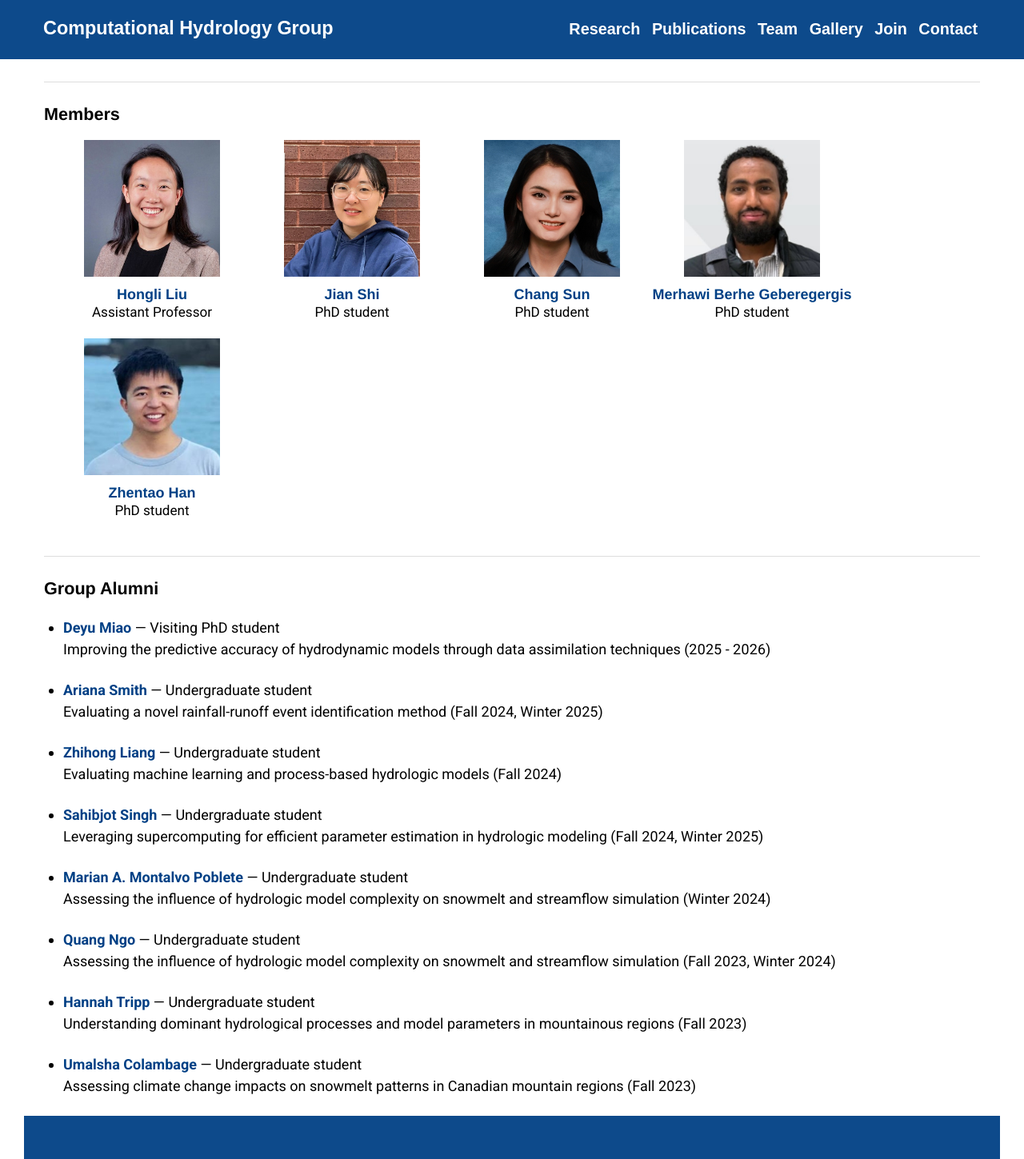
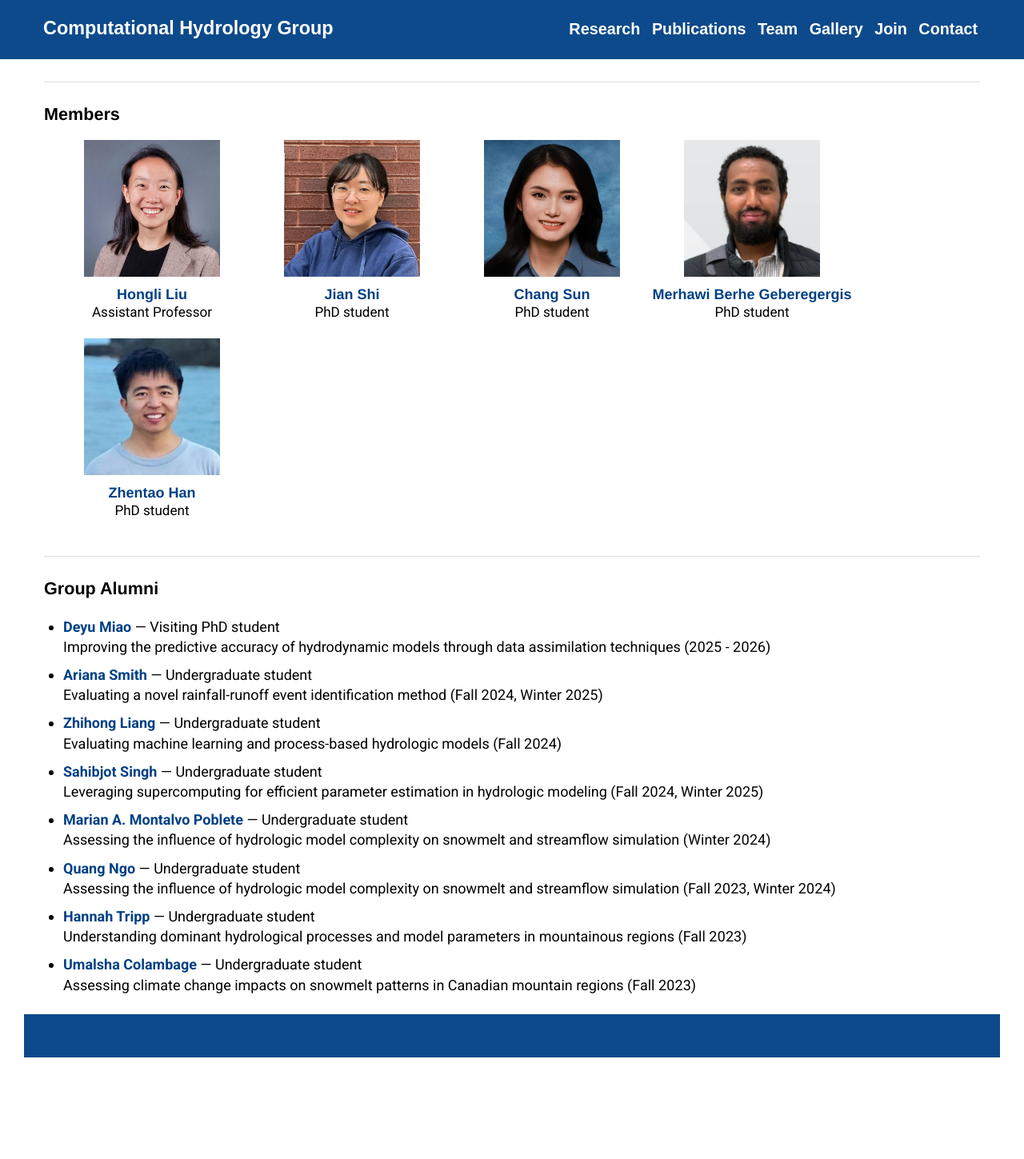
Before and after one commit to h294liu/h294liu.github.io, a Jekyll site: the page built from team.md, in a window 1280 px wide. Shown: the whole page at 80% size. Built offline with Jekyll 4.4.1, drawn with Linux system fonts in a browser that asks for light colours; nearby versions of some CDN libraries; after the commit the page ends 1322 px from its top, so only the background shows below that.

Commit message:
minot format team

```diff
--- a/_sass/_layout.scss
+++ b/_sass/_layout.scss
@@ -196,6 +196,14 @@ img {
   margin-bottom: 5px; /* Adjust the spacing between education background items */
 }
 
+.former-students-list li {
+  margin-bottom: 10px;   /* adjust: 4–10px usually feels good */
+  line-height: 1.4;
+}
+
+.former-students-list li p {
+  margin: 0;
+}
 
 /*
 *	Header
--- a/team.md
+++ b/team.md
@@ -25,51 +25,19 @@ main_nav: true
 
 <hr>
 
-<!-- <h4>Former graduate students</h4>
-<div class="row">
-    {% for member in site.categories['former_member_grad'] reversed %}
-    <div class="col-lg-4 col-md-4 col-sm-4">
-      <div class="member-info">
-        <div class="square-image">
-          <img src="{{ site.baseurl }}/assets/img/{{ member.img }}" alt="{{ member.name }}">
-        </div>
-        <div class="text-container">
-          <h4><a href="{{ member.url | prepend: site.baseurl }}">{{ member.name }}</a></h4>
-          <p>{{ member.position }}</p>
-        </div>
-      </div>
-    </div>
-    {% endfor %}
-</div>
-
-<hr>
-
-<h4>Former undergraduate students</h4>
-<div class="row">
-    {% for member in site.categories['former_member_undergrad'] %}
-    <div class="col-lg-4 col-md-4 col-sm-4">
-      <div class="member-info">
-        <div class="square-image">
-          <img src="{{ site.baseurl }}/assets/img/{{ member.img }}" alt="{{ member.name }}">
-        </div>
-        <div class="text-container">
-          <h4><a href="{{ member.url | prepend: site.baseurl }}">{{ member.name }}</a></h4>
-          <p>{{ member.term }}</p>
-        </div>
-      </div>
-    </div>
-  {% endfor %}
-</div> -->
-
 <h4>Group Alumni</h4>
-
+<ul class="former-students-list">
 {% assign former_students = site.categories['former_member_grad']
   | concat: site.categories['former_member_undergrad']
   | sort: 'date' %}
 
 {% for member in former_students reversed %}
-
-- **[{{ member.name }}]({{ member.url | prepend: site.baseurl }})** — {{ member.position }}
-  {{ member.project }} ({{ member.term }})
-
+  <li>
+    <strong>
+      <a href="{{ member.url | prepend: site.baseurl }}">{{ member.name }}</a>
+    </strong>
+    — {{ member.position }}<br>
+    {{ member.project }} ({{ member.term }})
+  </li>
 {% endfor %}
+</ul>
```
Also changed, not shown: 3 other files.
